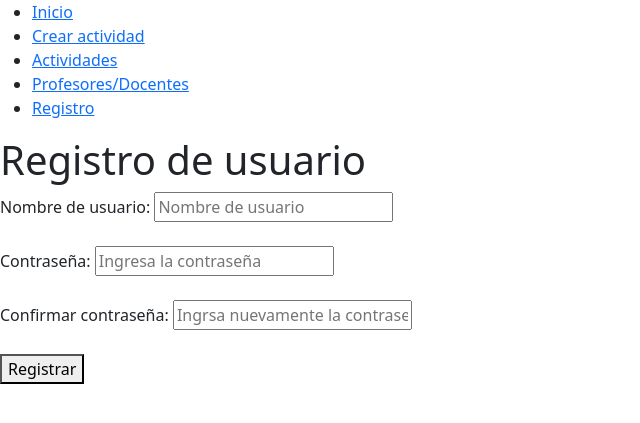
After one commit to Shadowkirito123/Proyecto-final, a Django app: page /registro/ in a window 1280 px wide. The commit adds this page. Shown: the top 423 px of the page, without its empty margins (0-640 px from the left). Run offline with Django 5.2, Linux system fonts and the light colour scheme.

Commit message:
añadiendo registro y creacion de profesores

```diff
--- a/nuevoproject/templates/base.html
+++ b/nuevoproject/templates/base.html
@@ -15,6 +15,8 @@
         <li><a href="{% url 'mostrar actividades' %}">Actividades</a></li>
 
         <li><a href="{% url 'profesores' %}">Profesores/Docentes</a></li>
+
+        <li><a href="{% url 'registro' %}">Registro</a></li>
     </ul>
     {% block content %}
     {% endblock %}
--- a/nuevoproject/templates/detalles_actividades.html
+++ b/nuevoproject/templates/detalles_actividades.html
@@ -3,8 +3,12 @@
 {% block content %}
     <h1>Detalles de actividades</h1>
     {% for actividades in actividad %}
+    <header>
+        <h3>Materia: {{actividades.materia}}</h3>
+    </header>
         <ul>
-            <li>{{actividades.materia}}</li>
+            <li><p>Actividad: {{actividades.actividad}}</p></li>
         </ul>
+
     {% endfor %}
 {% endblock %}
--- /dev/null
+++ b/nuevoproject/templates/registrarse.html
@@ -0,0 +1,28 @@
+{% extends 'base.html' %}
+
+{% block content %}
+    <h1>Registro de usuario</h1>
+
+    <form method="POST">
+        {% csrf_token %}
+        <div>
+            <label for="nombre_usuario">Nombre de usuario: </label>
+            <input type="text" name="nombre_usuario" id="nombre_usuario" placeholder="Nombre de usuario">
+        </div>
+        <br>
+        <div>
+            <label for="clave1">Contraseña: </label>
+            <input type="password" name="clave1" id="clave1" placeholder="Ingresa la contraseña">
+        </div>
+        <br>
+        <div>
+            <label for="clave2">Confirmar contraseña:</label>
+            <input type="password" name="clave2" id="clave2" placeholder="Ingrsa nuevamente la contraseña">
+        </div>
+        <br>
+        <button>
+            Registrar
+        </button>
+
+    </form>
+{%endblock%}
--- a/nuevoproject/views.py
+++ b/nuevoproject/views.py
@@ -1,11 +1,34 @@
 from django.shortcuts import render, redirect
 from .forms import CrearActividad, CrearProfesores
 from .models import Actividades, Profesores
+from django.contrib.auth.models import User
+from django.contrib.auth.forms import UserCreationForm, AuthenticationForm
+from django.contrib.auth import login, logout, authenticate
+from django.contrib.auth.decorators import login_required
+
 
 # Create your views here.
 def inicio(request):
     return render(request, 'inicio.html')
 
+def registrarse(request):
+    if request.method == 'GET':
+        return render(request,'registrarse.html',{
+        'form': UserCreationForm
+    })
+    else:
+        user = User.objects.create_user(username=request.POST['nombre_usuario'], password = request.POST['clave1'] )
+        if request.POST['clave1'] != request.POST['clave2']:
+            return render(request,'registrarse.html',{
+            'form': UserCreationForm,
+            'error': 'Las contraseñas no coinciden'
+            })
+        else:
+            user.save()
+            login(request, user)
+            return redirect('/')
+
+@login_required
 def crear_actividad(request):
     if request.method == 'GET':
         return render(request, 'registrar_actividad.html',{
@@ -18,6 +41,7 @@ def crear_actividad(request):
             new_form.save()
             return redirect('mostrar actividades')
 
+@login_required
 def mostrar_actividades(request):
     if request.method == 'GET':
         actividad = Actividades.objects.all()
@@ -25,6 +49,7 @@ def mostrar_actividades(request):
             'actvidad': actividad
         })
 
+@login_required
 def filtrar_actividades_importantes(request):
     if request.method == 'POST':
         actividad = Actividades.objects.filter(importante=True)
@@ -34,6 +59,7 @@ def filtrar_actividades_importantes(request):
     else:
         pass
 
+@login_required
 def filtrar_actividades_noimportantes(request):
     if request.method == 'POST':
         actividad = Actividades.objects.filter(importante=False)
@@ -43,6 +69,7 @@ def filtrar_actividades_noimportantes(request):
     else:
         pass
 
+@login_required
 def profesores(request):
     if request.method == 'GET':
         profesores = Profesores.objects.all()
@@ -52,5 +79,15 @@ def profesores(request):
     else:
         pass
 
+@login_required
 def crear_profesores(request):
-    return render(request, 'crear_profesores.html')
+    if request.method == 'GET':
+        return render(request, 'crear_profesores.html', {
+            'crear': CrearProfesores
+        })
+    else:
+        form = CrearProfesores(request.POST)
+        if form.is_valid():
+            new_form = form.save(commit=False)
+            new_form.save()
+            return redirect('profesores')
--- a/proyectouni/urls.py
+++ b/proyectouni/urls.py
@@ -26,6 +26,7 @@ urlpatterns = [
     path('mostrar_actividad/importantes', views.filtrar_actividades_importantes, name='mostrar actividades importantes'),
     path('mostrar_actividad/no_importantes', views.filtrar_actividades_noimportantes, name='mostrar actividades no importantes'),
     path('profesores/', views.profesores, name='profesores'),
-    path('profesores/crear_profesor', views.crear_profesores, name='crear profesor')
+    path('profesores/crear_profesor', views.crear_profesores, name='crear profesor'),
+    path('registro/', views.registrarse, name='registro')
 
 ]
```
Also changed, not shown: nuevoproject/templates/crear_profesores.html (+9 -0 lines), nuevoproject/templates/profesores.html (+13 -9 lines).
